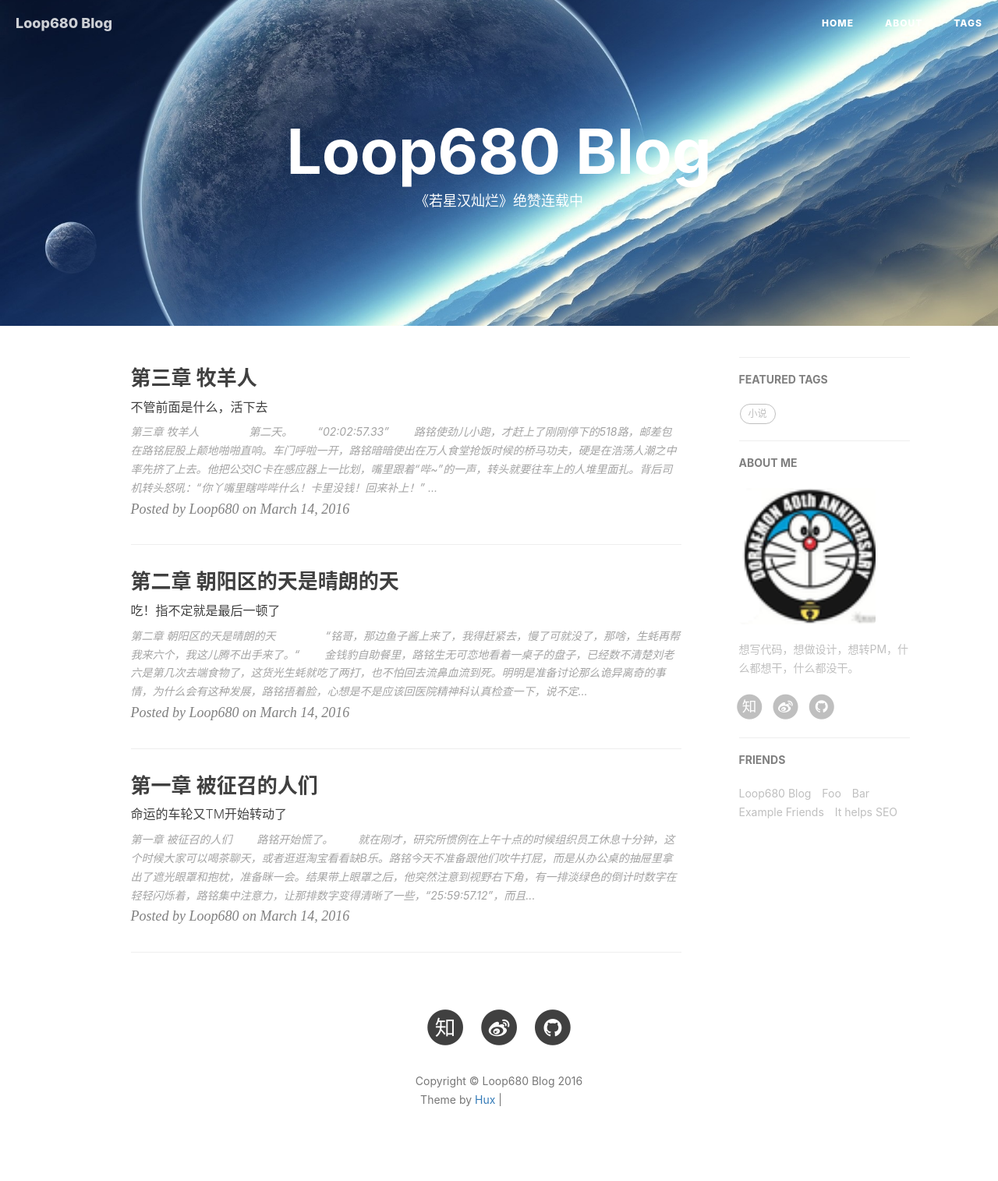
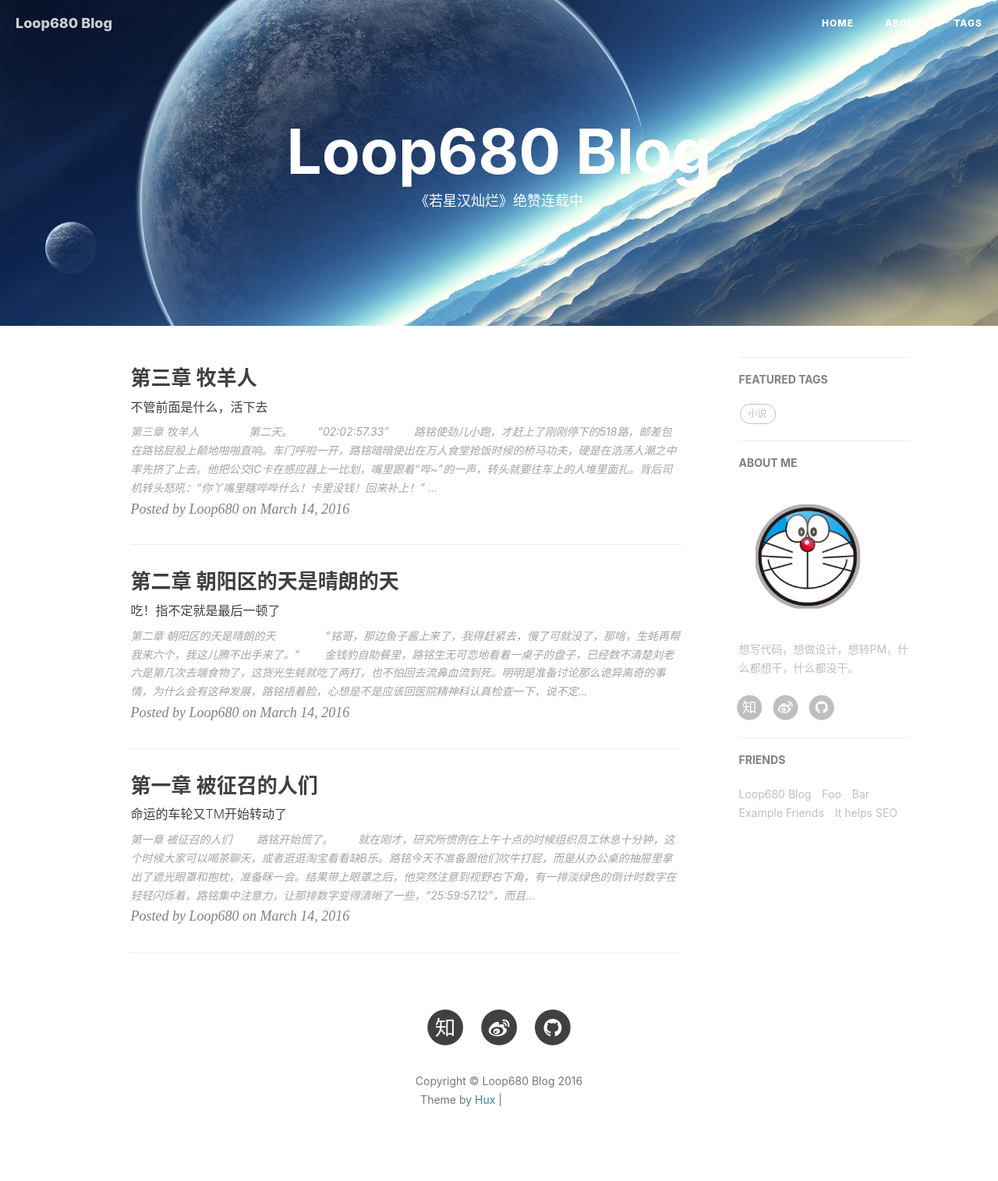
Before and after one commit to Loop680/Loop680.github.io, a Jekyll site: the page built from index.html, in a window 1280 px wide. Shown: the whole page at 78% size. Built offline with Jekyll 4.4.1, drawn with Linux system fonts in a browser that asks for light colours; nearby versions of some CDN libraries; the list of posts is cut into pages by our own code; comment, search, counter and statistics services are not loaded; grey boxes are pictures that could not be loaded.

Commit message:
Update _config.yml

```diff
--- a/_config.yml
+++ b/_config.yml
@@ -63,7 +63,7 @@
 # Sidebar settings
 sidebar: true                           # whether or not using Sidebar.
 sidebar-about-description: "想写代码，想做设计，想转PM，什么都想干，什么都没干。"
-sidebar-avatar: /img/81173_large.png      # use absolute URL, seeing it's used in both `/` and `/about/`
+sidebar-avatar: /img/head.png      # use absolute URL, seeing it's used in both `/` and `/about/`
 
 
 
```
